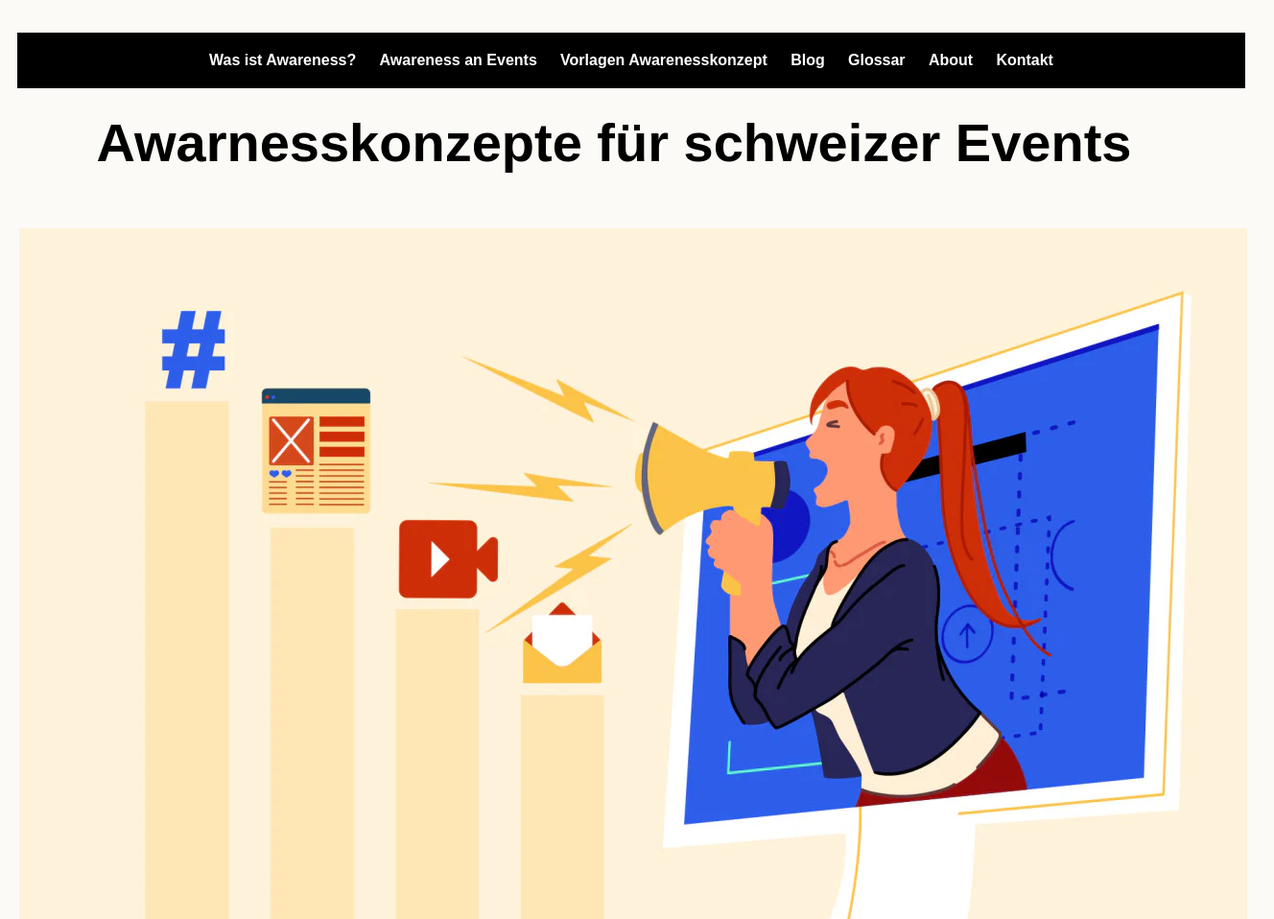
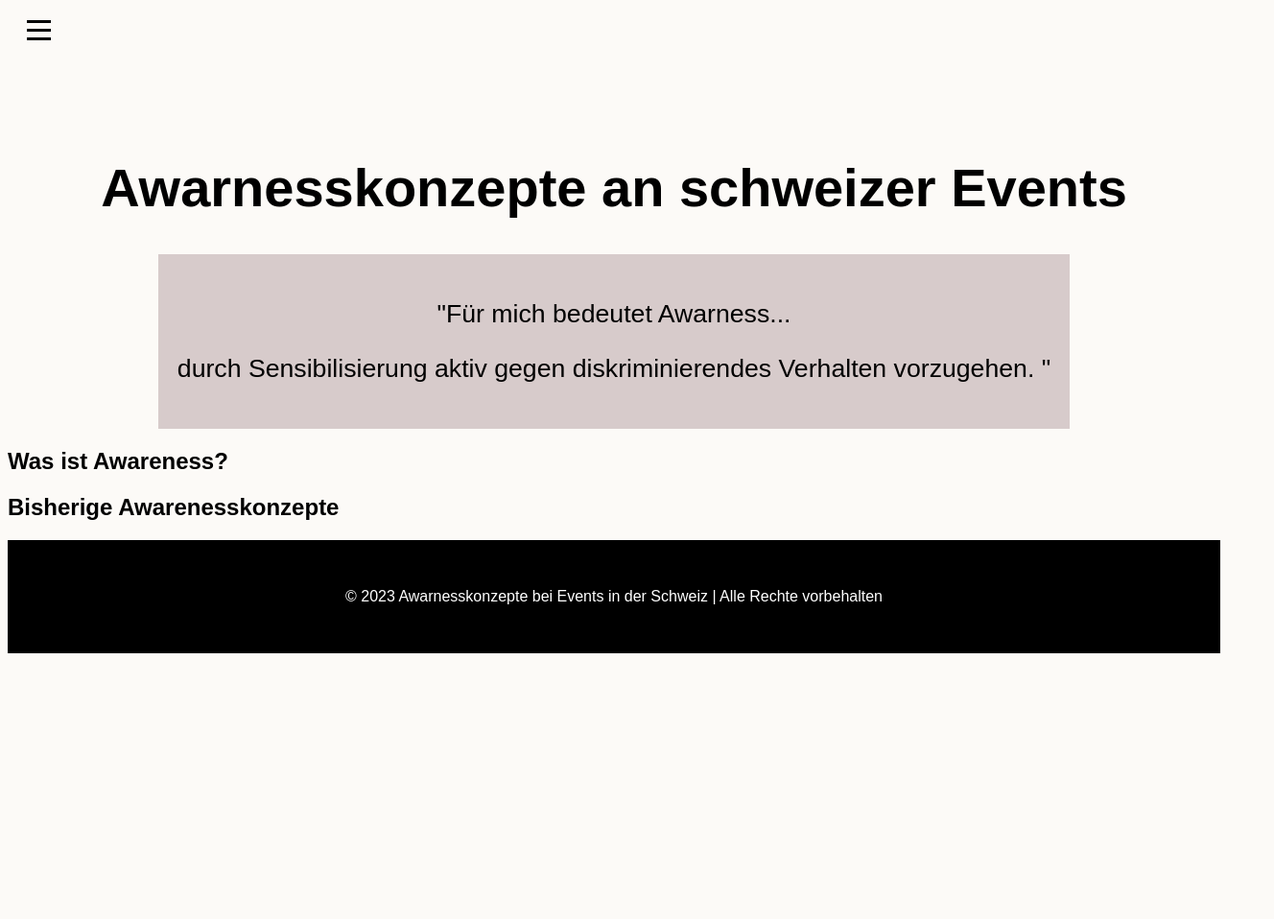
Before and after one commit to lauraarnold1/im5, a plain HTML site: page index.html in a window 1280 px wide. Shown: the top 958 px of the page at 96% size, 1328 px wide, since content can reach past the window. After the commit the page ends 800 px from the top, so only its background shows below. Drawn offline with Linux system fonts and the light colour scheme.

Commit message:
Beginn Neugestaltung Website gemäss Konzept
Ich habe mich entschieden weniger Pages zu machen und deshalb hat sich der Code verändert, ebenfalls habe ich mich für ein Hamburger Menü entschieden und möchte anstatt ein Bild ein Zitat auf der 1. Seite.

```diff
--- a/index.html
+++ b/index.html
@@ -4,30 +4,36 @@
     <meta charset="UTF-8">
     <meta name="viewport" content="width=device-width, initial-scale=1.0">
     <title>Awarnesskonzepte an schweizer Events</title>
-    <link rel="stylesheet" type="text/css" href="styles.css">
+    <link rel="stylesheet" href="styles.css">
 </head>
 <body>
     <header>
-        <nav class="top-menu">
-            <ul>
-                <li><a href="wasistawareness.html">Was ist Awareness?</a></li>
-                <li><a href="awarenessanevents.html">Awareness an Events</a></li>
-                <li><a href="vorlagenawarenesskonzept.html">Vorlagen Awarenesskonzept</a></li>
-                <li><a href="blog.html">Blog</a></li>
-                <li><a href="glossar.html">Glossar</a></li>
-                <li><a href="about.html">About</a></li>
-                <li><a href="kontakt.html">Kontakt</a></li>
-            </ul>
-        </nav>
+        <div class="navbar">
+            <div class="hamburger-menu">
+                <div class="bar"></div>
+                <div class="bar"></div>
+                <div class="bar"></div>
+            </div>
+            <div class="menu">
+                <a href="wasistawareness.html">Was ist Awarness?</a>
+                <a href="glossar.html">Glossar</a>
+                <a href="kontakt.html">Kontakt</a>
+            </div>
     </header>
+    <main>
+        <h1 class="site-title">Awarnesskonzepte an schweizer Events</h1>
+        <blockquote >
+            <p>"Für mich bedeutet Awarness...   </p>
+            <p> durch Sensibilisierung aktiv gegen diskriminierendes Verhalten vorzugehen. " </p>
+        </blockquote>
+        <h2>Was ist Awareness?</h2>
+        <h2>Bisherige Awarenesskonzepte</h2>
 
-    <main>
-        <h1 class="site-title">Awarnesskonzepte für schweizer Events</h1>
-        <img src="images/How_to_build_brand_awareness_jpg_v9fh7rNM.jpg-2.webp" alt="Awarnesslogo" class="titlebild">
     </main>
 
     <footer>
         &copy; 2023 Awarnesskonzepte bei Events in der Schweiz | Alle Rechte vorbehalten
     </footer>
+    <script src="script.js"></script>
 </body>
 </html>
--- a/script.js
+++ b/script.js
@@ -1,14 +1,13 @@
+const hamburgerMenu = document.querySelector('.hamburger-menu');
+const menu = document.querySelector('.menu');
 
-function openModal(imgSrc, imgAlt) {
-    var modal = document.getElementById('myModal');
-    var modalImg = document.getElementById('modalImg');
-    var captionText = document.getElementById('caption');
+hamburgerMenu.addEventListener('click', () => {
+    hamburgerMenu.classList.toggle('active');
+    menu.classList.toggle('active');
 
-    modal.style.display = 'flex';
-    modalImg.src = imgSrc;
-    captionText.innerHTML = imgAlt;
-}
-
-function closeModal() {
-    document.getElementById('myModal').style.display = 'none';
-}
+    if (menu.classList.contains('active')) {
+        document.body.style.overflowY = 'hidden'; // Verhindere das Scrollen, wenn das Menü aktiv ist
+    } else {
+        document.body.style.overflowY = 'auto'; // Erlaube das Scrollen, wenn das Menü nicht aktiv ist
+    }
+});
--- a/styles.css
+++ b/styles.css
@@ -1,44 +1,105 @@
+/*Header*/
+
+header {
+    display: flex;
+    justify-content: space-between;
+    align-items: center;
+    background-color: none;
+}
+
+.logo img {
+    width: 350px;
+    height: auto;
+}
+
+.navbar {
+    display: flex;
+    justify-content: flex-end;
+    align-items: center;
+    background-color: none;
+    padding: 10px 20px;
+}
+
+.hamburger-menu {
+    display: flex;
+    flex-direction: column;
+    cursor: pointer;
+    z-index: 9;
+}
+
+.bar {
+    background-color: rgb(0, 0, 0);
+    height: 3px;
+    width: 25px;
+    margin: 3px 0;
+    transition: all 0.3s ease;
+}
+
+.menu {
+    display: none;
+    flex-direction: column;
+    background-color: black;
+    position: absolute;
+    top: 60px;
+    right: 0;
+    width: 25%;
+    text-align: center;
+    transform: translateX(100%);
+    padding: 150px 20px 20px;
+    transition: width 0.3s ease; /* Animiere die Breite des Menüs */
+    transform: translateX(100%);
+    position: fixed;
+    height: 100vh;
+    top: 0;
+}
+
+.menu a {
+    color: whitesmoke;
+    text-decoration: none;
+    text-transform: uppercase;
+    margin: 10px 0;
+    opacity: 0;
+    transition: opacity 0.5s ease;
+}
+
+.menu.active {
+    display: flex;
+    animation: slideIn 0.3s ease forwards;
+    width: 25%;
+}
+
+.menu.active a {
+    opacity: 1;
+}
+
+@keyframes slideIn {
+    to {
+        transform: translateX(0);
+    }
+}
+
+.hamburger-menu.active .bar:nth-child(2) {
+    opacity: 0;
+}
+
+.hamburger-menu.active .bar:nth-child(1) {
+    transform: translateY(0) rotate(45deg);
+    transform-origin-x: 0%;
+}
+
+.hamburger-menu.active .bar:nth-child(3) {
+    transform: translateY(0) rotate(-45deg);
+    transform-origin-x: 0%;
+}
+
+/*main*/
+
 body {
     background-color: #fcfaf7;
     color: #000000;
     font-family: Arial, Helvetica, sans-serif;
 }
 
-header {
-    background-color: #0000003f
-    color: #000000;
-    position: fixed;
-    width: 100%;
-    text-align: center;
-    margin: 10px;
-}
-
-.top-menu {
-    text-align: center
-    display: flex;
-    justify-content: space-between;
-    align-items: center;
-}
-
-.top-menu ul {
-    display:flex;
-    justify-content: space-between;
-    list-style: none;
-    padding: 20px;
-    padding-left: 200px;
-    padding-right: 200px;
-}
-
-.top-menu li {
-    display: inline;xs
-}
-
-.top-menu a {
-    text-decoration: none;
-    color: #fff;
-    font-weight: bold;
-    font-size: 16px;
-}
 
 footer {
     background-color: #fcfaf7;
@@ -82,3 +143,15 @@ footer {
     color: #fff;
     text-align: center;
 }
+
+blockquote {
+    background-color: rgb(215, 203, 203);
+    padding: 20px;
+    width: fit-content;
+    margin: 0 auto;
+}
+
+blockquote p {
+    font-size: 20pt;
+    text-align: center;
+}
--- a/styles2.css
+++ /dev/null
@@ -1,135 +0,0 @@
-body {
-    background-color: #000000;
-    color: #ffffff;
-    font-family:Arial, Helvetica, sans-serif;
-}
-
-header {
-    background-color: #ffffff
-    position: fixed;
-    top: 0;
-    width: 100%;
-}
-
-a {
-    color: #ffffff;
-    text-align: center;
-    justify-content: space-between;
-    font-size: 14pt;
-    font-family: Arial, Helvetica, sans-serif;
-}
-
-.top-menu {
-    text-align: center
-    display: flex;
-    justify-content: space-between;
-    align-items: center;
-}
-
-.top-menu ul {
-    display:flex;
-    justify-content: space-between;
-    list-style: none;
-    padding: 20px;
-    padding-left: 200px;
-    padding-right: 200px;
-}
-
-.top-menu li {
-    display: inline;xs
-}
-
-.top-menu ul li a {
-    text-decoration: none;
-    color: #000;
-    font-weight: bold;
-    font-size: 16px;
-}
-
-footer {
-    background-color: #fcfaf7;
-    color: #000000;
-    padding: 20px;
-    margin-top: 200px;
-    text-align: center;
-}
-
-h1 {
-    color:#ffffff;
-    font-size: 42pt;
-    font-weight: bold;
-    text-align: center;
-}
-
-.site-title {
-    position: relative;
-    z-index: 1;
-}
-
-ul {
-    background-color: #ffffff;
-    padding-top: 120px;
-}
-
-main {
-    padding-top: 70pX;
-    padding-left: 300px;
-    padding-right: 300px;
-    text-align: justify;
-}
-
-.gallery {
-    display: flex;
-    flex-wrap: wrap;
-    justify-content: space-around;
-}
-
-.gallery img {
-    width: 200px;
-    height: 150px;
-    margin: 10px;
-    cursor: pointer;
-    transition: transform 0.3s ease-in-out;
-}
-
-.gallery img:hover {
-    transform: scale(1.1);
-}
-
-.modal {
-    display: none;
-    position:relative;
-    z-index: 1;
-    padding-top: 50px;
-    left: 0;
-    top: 0;
-    width: 100%;
-    height: 100%;
-    overflow: auto;
-    background-color: rgba(0,0,0,0.9);
-}
-
-.modal-content {
-    width: auto;
-    max-width: 80%;
-    max-height: 80vh;
-    margin: auto;
-    display: block;
-}
-
-.close {
-    position: absolute;
-    top: 15px;
-    right: 35px;
-    color: #fff;
-    font-size: 40px;
-    font-weight: bold;
-    cursor: pointer;
-}
-
-#caption {
-    margin: 10px;
-    color: #fff;
-    font-size: 18px;
-    text-align: center;
-}
```
Also changed, not shown: blog.html (deleted, +0 -22 lines), glossar.html (+0 -17 lines), kontakt.html (+0 -15 lines), script2.js (added, +9 -0 lines), vorlagenawarenesskonzept.html (deleted, +0 -20 lines), wasistawareness.html (+1 -1 lines).
